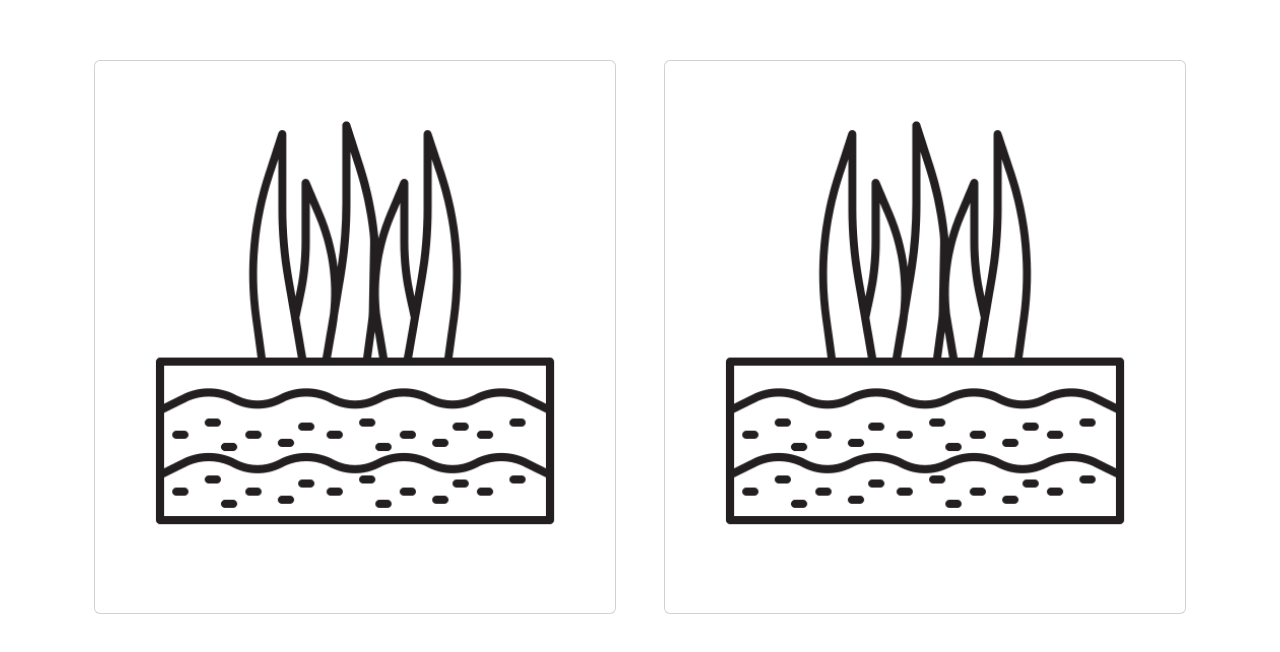
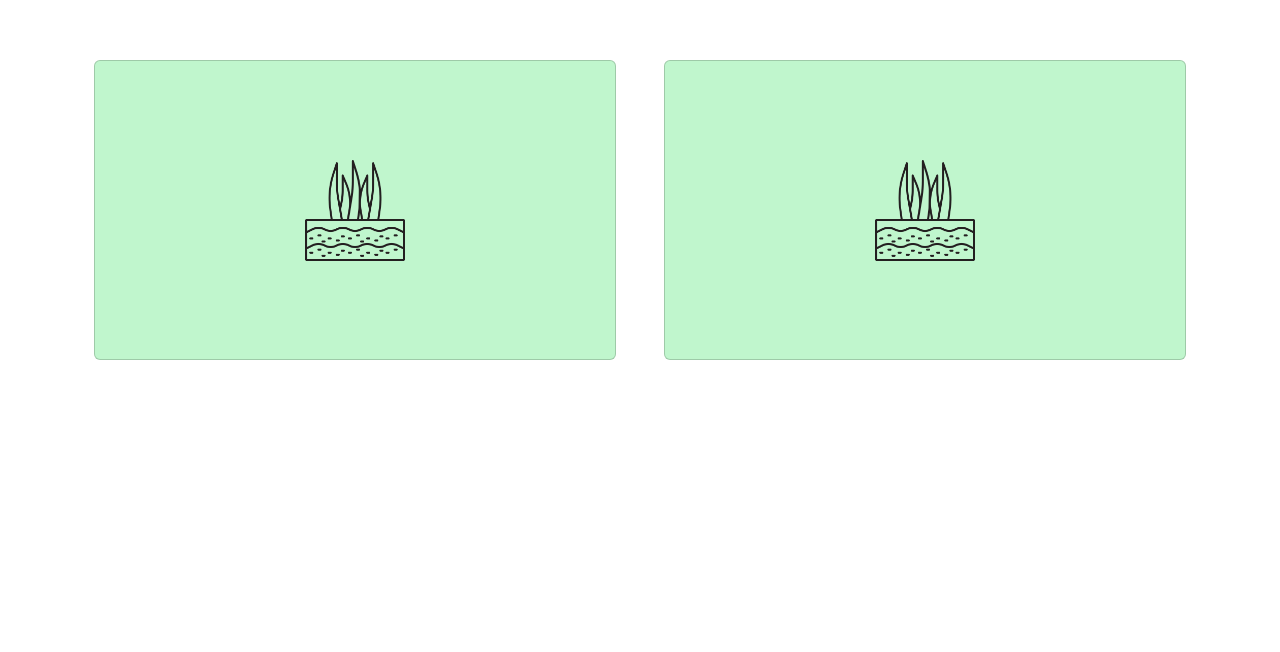
Before and after one commit to iluskaland/grassential, a plain HTML site: page index.html in a window 1280 px wide. Shown: the part 634-1286 px from the top of the page. After the commit the page ends 1042 px from the top, so only its background shows below. Drawn offline with nearby package versions, Linux system fonts and the light colour scheme; grey boxes are pictures that could not be loaded.

Commit message:
working on card system

```diff
--- a/index.html
+++ b/index.html
@@ -52,24 +52,24 @@
     <!-- MAIN CONTENT -->
     <main class="container my-4">
         <section class="row">
-            <section class="col-sm-12 col-lg-6 justify p-4">
-                <section class="card">
-                    <img src="assets/grass.png" alt="grass">
-                    <section class="card-body">
-                      <!-- <h5 class="card-title">Card title</h5>
+            <section class="col-sm-12 col-md-6 justify p-4">
+                <section class="card bg-card justify-content-center align-items-center">
+                    <img class="w-25" src="assets/grass.png" alt="grass">
+                    <!-- <section class="card-body">
+                      <h5 class="card-title">Card title</h5>
                       <p class="card-text">Some quick example text to build on the card title and make up the bulk of the card's content.</p>
-                      <a href="#" class="btn btn-primary">Go somewhere</a> -->
-                    </section>
+                      <a href="#" class="btn btn-primary">Go somewhere</a>
+                    </section> -->
                 </section>
             </section>
-            <section class="col-sm-12 col-lg-6 justify p-4">
-                <section class="card">
-                    <img src="assets/grass.png" alt="grass">
-                    <section class="card-body">
-                      <!-- <h5 class="card-title">Card title</h5>
+            <section class="col-sm-12 col-md-6 justify p-4">
+                <section class="card bg-card justify-content-center align-items-center">
+                    <img class="w-25" src="assets/grass.png" alt="grass">
+                    <!-- <section class="card-body">
+                      <h5 class="card-title">Card title</h5>
                       <p class="card-text">Some quick example text to build on the card title and make up the bulk of the card's content.</p>
-                      <a href="#" class="btn btn-primary">Go somewhere</a> -->
-                    </section>
+                      <a href="#" class="btn btn-primary">Go somewhere</a>
+                    </section> -->
                 </section>
             </section>
         </section>
--- a/style.css
+++ b/style.css
@@ -47,6 +47,15 @@ body{
     object-fit: cover;
 }
 
+/* CARDS */
+.card{
+    height: 300px;
+}
+
+.bg-card{
+    background-color: rgba(130, 237, 155, 0.5);
+}
+
 @media (max-width: 768px) {
     #header-video{
         height: 60vh;
```
